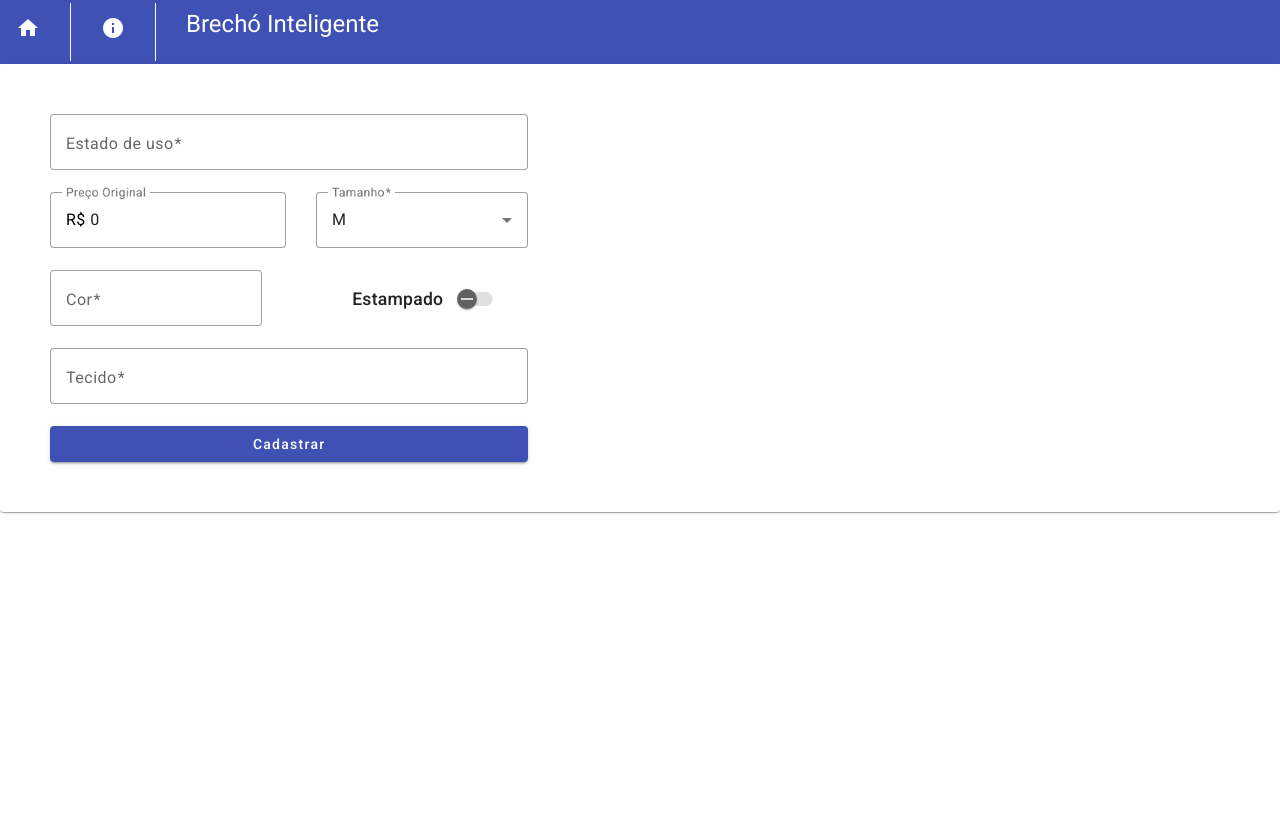
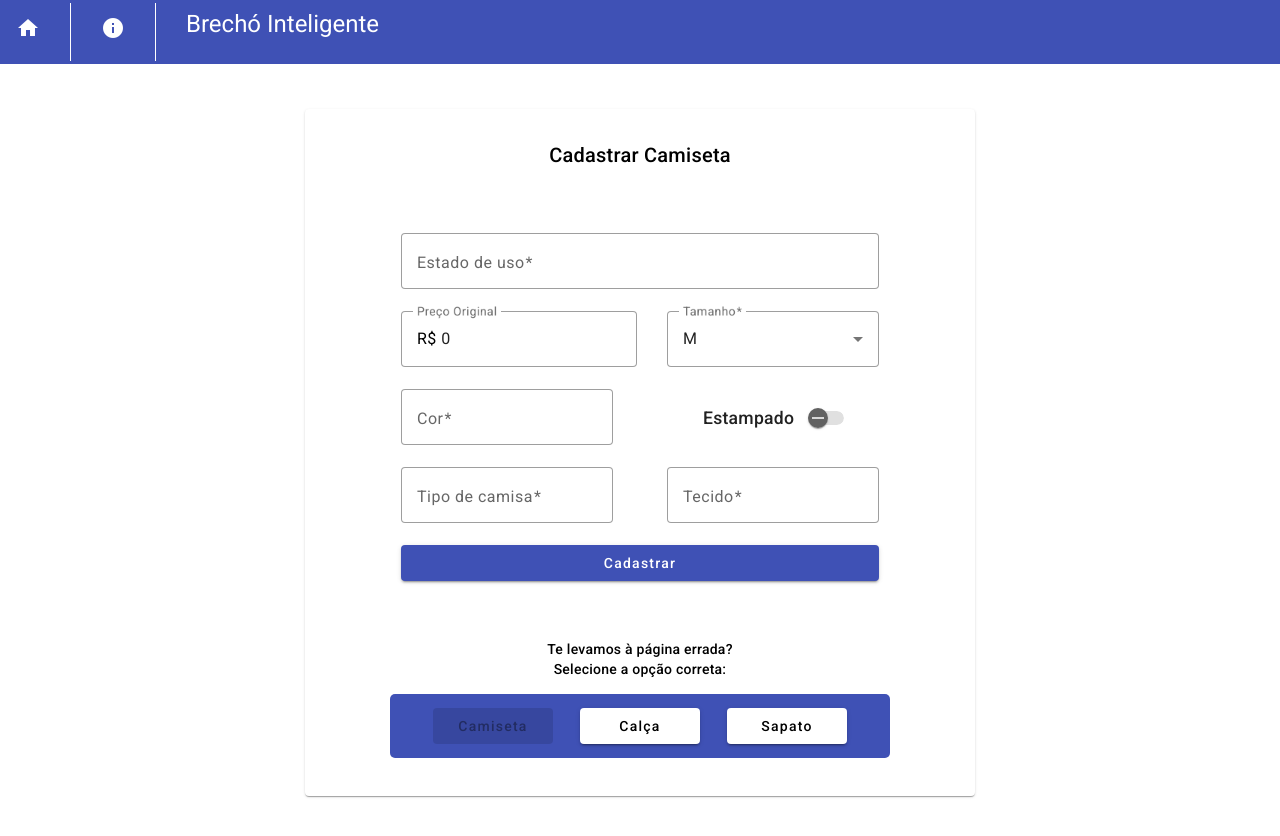
Before and after one commit to luizgnclvs/ia-final-project, an Angular app in the folder ia-front/: page /cadastro in a window 1280 px wide. Shown: the top 836 px of the page. Before the commit the page ends 800 px from the top, so only its background shows below. Built offline with nearby package versions, Linux system fonts and the light colour scheme.

Commit message:
Add 'navegação' de formulário

```diff
--- a/ia-front/src/app/app.module.ts
+++ b/ia-front/src/app/app.module.ts
@@ -26,6 +26,7 @@ import { PantsFormComponent } from './components/pants-form/pants-form.component
 import { RegistrationComponent } from './pages/registration/registration.component';
 import { ShirtsFormComponent } from './components/shirts-form/shirts-form.component';
 import { ShoesFormComponent } from './components/shoes-form/shoes-form.component';
+import { RegistrationNavComponent } from './components/registration-nav/registration-nav.component';
 
 const AngularMaterial = [
 	MatButtonModule,
@@ -51,6 +52,7 @@ const AngularMaterial = [
 		RegistrationComponent,
 		ShirtsFormComponent,
 		ShoesFormComponent,
+  RegistrationNavComponent,
 	],
 	imports: [
 		AppRoutingModule,
--- /dev/null
+++ b/ia-front/src/app/components/registration-nav/registration-nav.component.css
@@ -0,0 +1,20 @@
+mat-toolbar {
+	width: 500px;
+	display: flex;
+	justify-content: space-evenly;
+	border-radius: 5px;
+}
+
+button {
+	width: 120px;
+}
+
+p {
+	text-align: center;
+	font-weight: 500;
+	margin: 0;
+}
+
+p:last-of-type {
+	margin-bottom: 15px;
+}
--- /dev/null
+++ b/ia-front/src/app/components/registration-nav/registration-nav.component.html
@@ -0,0 +1,13 @@
+<p>Te levamos à página errada?</p>
+<p>Selecione a opção correta:</p>
+<mat-toolbar color="primary">
+	<button mat-raised-button [disabled]="type === 1" (click)="handleClick(1)">
+		Camiseta
+	</button>
+	<button mat-raised-button [disabled]="type === 2" (click)="handleClick(2)">
+		Calça
+	</button>
+	<button mat-raised-button [disabled]="type === 3" (click)="handleClick(3)">
+		Sapato
+	</button>
+</mat-toolbar>
--- /dev/null
+++ b/ia-front/src/app/components/registration-nav/registration-nav.component.ts
@@ -0,0 +1,15 @@
+import { Component, EventEmitter, Input, Output } from '@angular/core';
+
+@Component({
+	selector: 'app-registration-nav',
+	templateUrl: './registration-nav.component.html',
+	styleUrls: ['./registration-nav.component.css']
+})
+export class RegistrationNavComponent {
+	@Input() type: number = 0;
+	@Output() change = new EventEmitter<number>();
+
+	handleClick(type: number): void {
+		this.change.emit(type);
+	}
+}
--- a/ia-front/src/app/pages/registration/registration.component.css
+++ b/ia-front/src/app/pages/registration/registration.component.css
@@ -0,0 +1,31 @@
+mat-card {
+	width: min-content;
+	padding: 30px;
+	margin: 45px auto;
+	display: grid;
+	place-items: center;
+}
+
+mat-card-content {
+	display: flex;
+	flex-direction: column;
+	align-items: center;
+}
+
+.image-preview {
+	max-width: 100%;
+	margin-bottom: 20px;
+	display: flex;
+	justify-content: center;
+}
+
+img {
+	width: 50%;
+	height: auto;
+}
+
+mat-card-actions {
+	width: 100%;
+	display: grid;
+	place-items: center;
+}
--- a/ia-front/src/app/pages/registration/registration.component.html
+++ b/ia-front/src/app/pages/registration/registration.component.html
@@ -1,3 +1,25 @@
 <mat-card>
-	<app-pants-form />
+	<mat-card-title>
+		<p>{{ title }}</p>
+	</mat-card-title>
+	<mat-card-content>
+		<div *ngIf="hasFile$" class="image-preview">
+			<img [src]="(imageSRC$)" />
+		</div>
+		<app-shirts-form
+			*ngIf="type === 1"
+			(submit)="sendClothingPiece($event)"
+		/>
+		<app-pants-form
+			*ngIf="type === 2"
+			(submit)="sendClothingPiece($event)"
+		/>
+		<app-shoes-form
+			*ngIf="type === 3"
+			(submit)="sendClothingPiece($event)"
+		/>
+	</mat-card-content>
+	<mat-card-actions>
+		<app-registration-nav [type]="type" (change)="handleFormChange($event)" />
+	</mat-card-actions>
 </mat-card>
--- a/ia-front/src/app/pages/registration/registration.component.ts
+++ b/ia-front/src/app/pages/registration/registration.component.ts
@@ -1,10 +1,55 @@
-import { Component } from '@angular/core';
+import { Component, OnInit } from '@angular/core';
+import { Subscription } from 'rxjs';
+
+import { StoreService } from 'src/app/stores/store.service';
+
+import { Pants } from 'src/app/models/pants';
+import { Shirt } from 'src/app/models/shirt';
+import { Shoes } from 'src/app/models/shoes';
 
 @Component({
 	selector: 'app-registration',
 	templateUrl: './registration.component.html',
 	styleUrls: ['./registration.component.css']
 })
-export class RegistrationComponent {
+export class RegistrationComponent implements OnInit {
+	subscription: Subscription = new Subscription();
+	title: string = '';
+	type: number = 1;
 
+	constructor(private store: StoreService) {
+		this.setFormTitle() //remover após integração
+	}
+
+	ngOnInit(): void {
+		// this.subscription = this.store.ResponseSubject$.subscribe(
+		// 	response => {
+		// 		this.type = response.type;
+		// 		this.setFormTitle();
+		// });
+	}
+
+	get hasFile$(): boolean {
+		if (this.store.image) return true;
+		else return false;
+	}
+
+	get imageSRC$(): string {
+		return this.store.imageSRC;
+	}
+
+	setFormTitle(): void {
+		if (this.type === 1) this.title = 'Cadastrar Camiseta';
+		else if (this.type === 2) this.title = 'Cadastrar Calça'
+		else this.title = 'Cadastrar Sapato'
+	}
+
+	sendClothingPiece(clothig: Shirt | Pants | Shoes): void {
+		console.log(clothig);
+	}
+
+	handleFormChange(type: number): void {
+		this.type = type;
+		this.setFormTitle();
+	}
 }
--- a/ia-front/src/app/stores/store.service.ts
+++ b/ia-front/src/app/stores/store.service.ts
@@ -2,6 +2,7 @@ import { Injectable } from '@angular/core';
 import { ImageService } from '../services/image.service';
 import { BehaviorSubject, Observable } from 'rxjs';
 import { RNNResponse } from '../models/rnn-response';
+import { Router } from '@angular/router';
 
 @Injectable({
 	providedIn: 'root'
@@ -12,7 +13,10 @@ export class StoreService {
 
 	private ResponseSubject: BehaviorSubject<RNNResponse>;
 
-	constructor(private imageService: ImageService) {
+	constructor(
+		private imageService: ImageService,
+		private router: Router, //remover após integração
+	) {
 		this.ResponseSubject = new BehaviorSubject<RNNResponse>({} as RNNResponse);
 	}
 
@@ -33,12 +37,14 @@ export class StoreService {
 
 	public submitImage(): void {
 		if (this.image) {
-			this.imageService.postImage(this.image).subscribe({
-				next: response => {
-					this.ResponseSubject.next(response);
-				},
-				error: error => console.error(error),
-			});
+		// 	this.imageService.postImage(this.image).subscribe({
+		// 		next: response => {
+		// 			this.ResponseSubject.next(response);
+		// 		},
+		// 		error: error => console.error(error),
+		// 	});
+			console.log(this.image); //remover após integração
+			this.router.navigate(['/cadastro']); //remover após integração
 		}
 	}
 }
--- a/ia-front/src/styles.css
+++ b/ia-front/src/styles.css
@@ -1,4 +1,4 @@
 /* You can add global styles to this file, and also import other style files */
 
-html, body { height: 100%; }
+html, body { height: fit-content; }
 body { margin: 0; font-family: Roboto, "Helvetica Neue", sans-serif; }
```
Also changed, not shown: ia-front/src/app/pages/home/home.component.css (line endings or trailing spaces), 2 other files (tests, documents, lock files or other folders).
